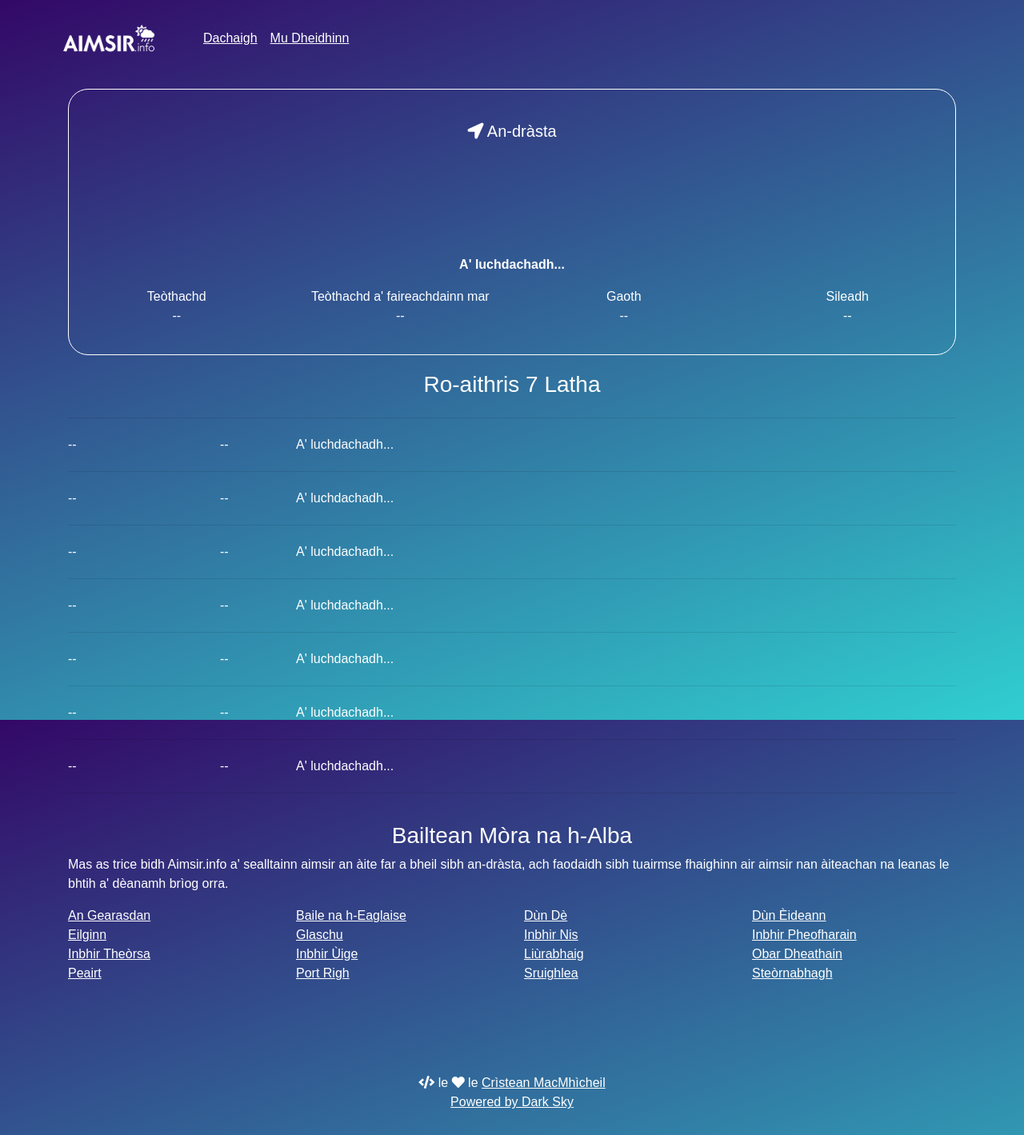
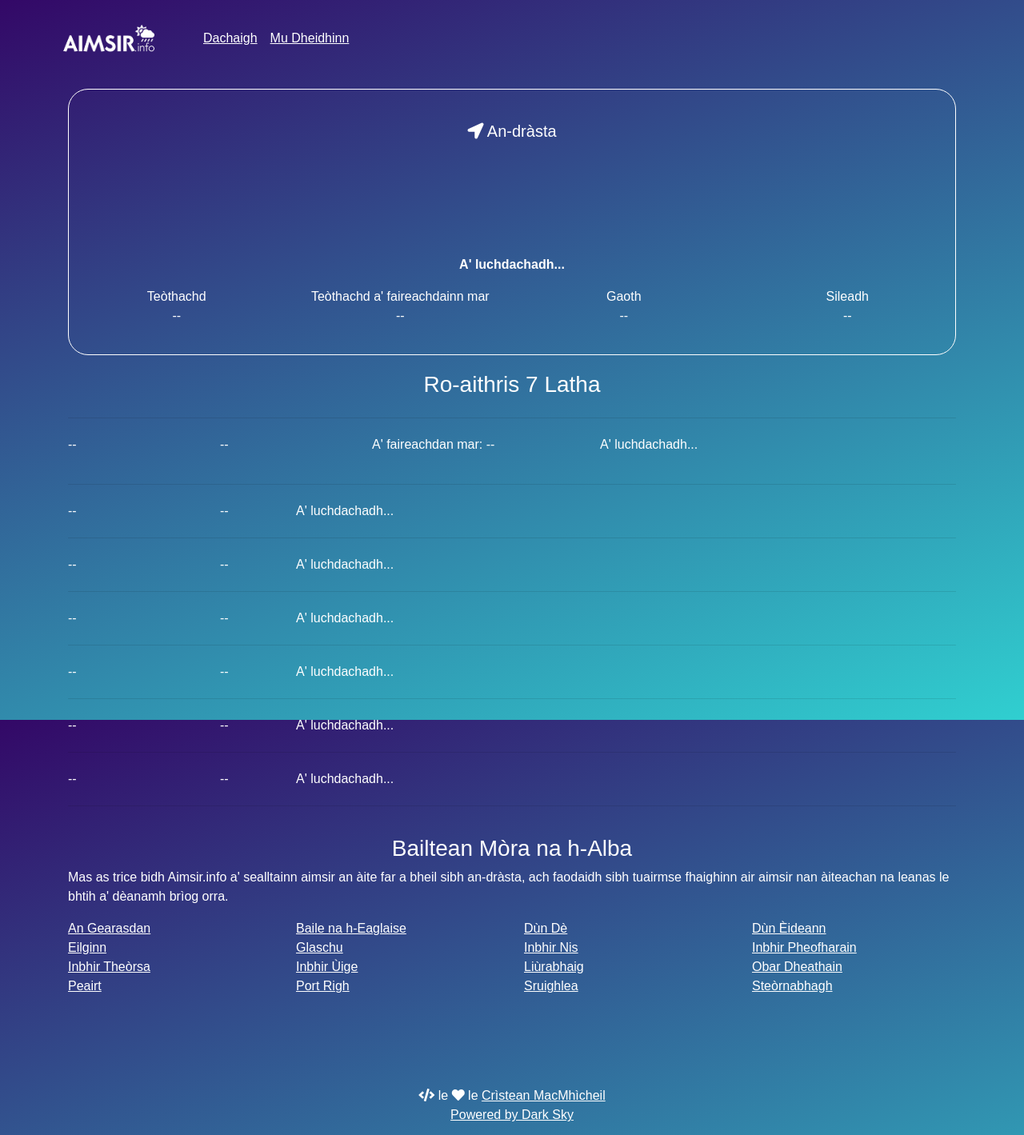
Before and after one commit to angeidheal/aimsir, a Jekyll site: the page built from index.html, in a window 1280 px wide. Shown: the whole page at 80% size. Built offline with Jekyll 4.4.1, drawn with Linux system fonts in a browser that asks for light colours; nearby versions of some CDN libraries; a script that is not in the unit is left out.

Commit message:
Update index.html

```diff
--- a/index.html
+++ b/index.html
@@ -44,10 +44,13 @@
         <div class="col-md-2 day-1-day">
           --
         </div>
-        <div class="col-md-1 day-1-temp">
+        <div class="col-md-2 day-1-temp">
           --
         </div>
-        <div class="col-md-9 day-1-summary">
+        <div class="col-md-3 day-1-app-temp">
+          <p>A' faireachdan mar: <span class="day-1-app-temp"> --</span></p>
+        </div>
+        <div class="col-md-5 day-1-summary">
           A' luchdachadh...
         </div>
       </div>
```
